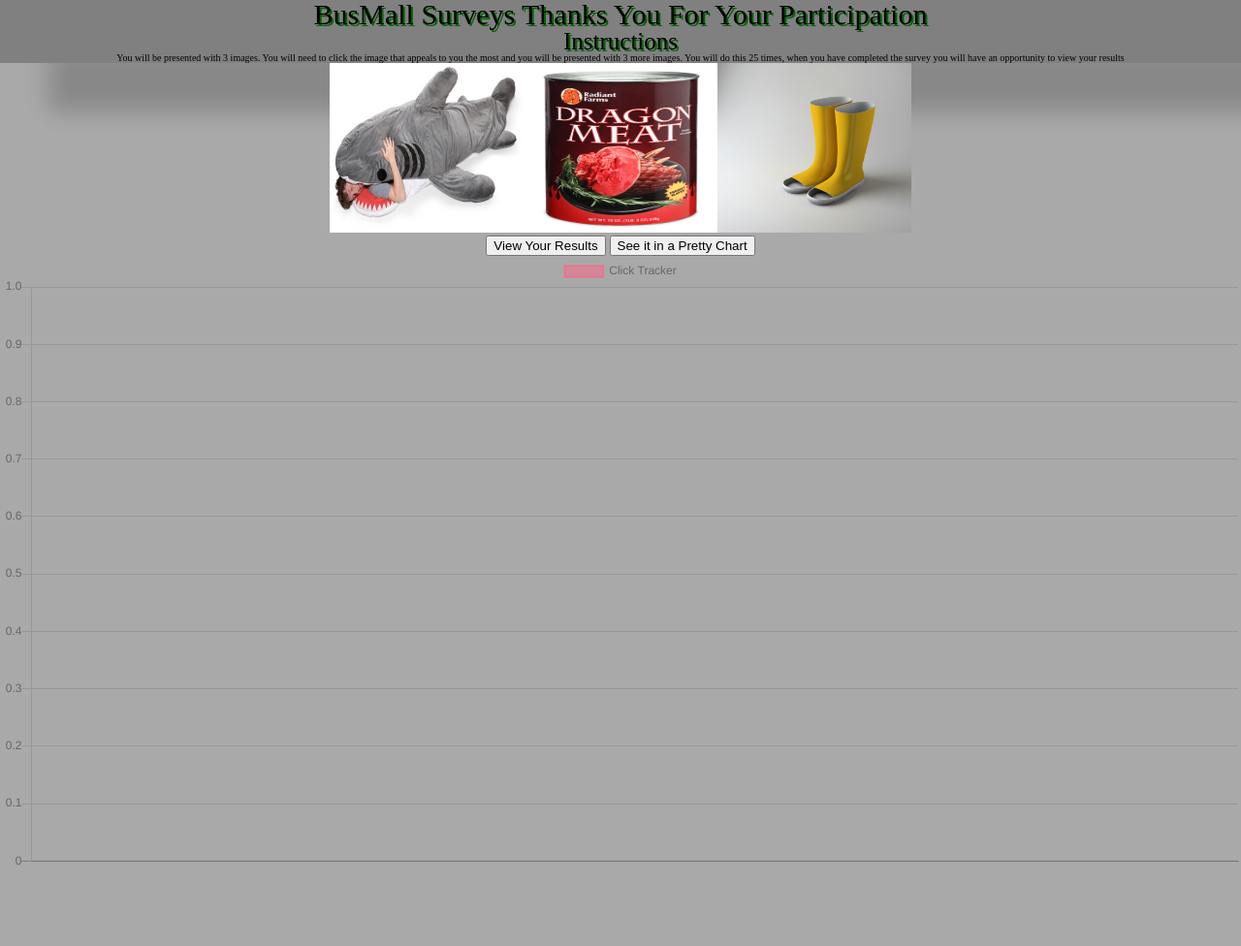
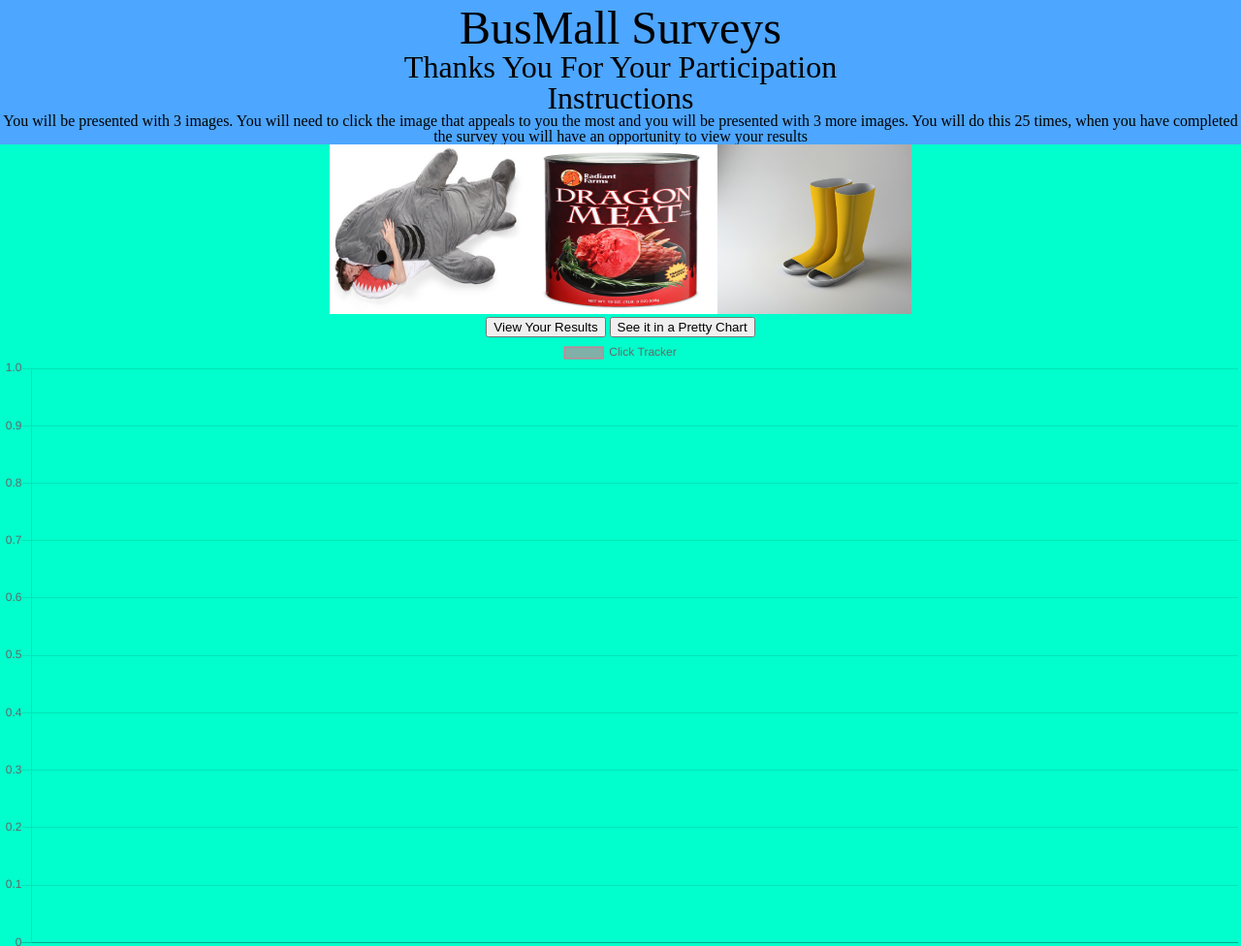
Before and after one commit to arn1313/bus-mall, a plain HTML site: page index.html in a window 1280 px wide. Shown: the whole page at 97% size. Before the commit the page ends 904 px from the top, so only its background shows below. Drawn offline with nearby package versions, Linux system fonts and the light colour scheme.

Commit message:
messing around

```diff
--- a/index.html
+++ b/index.html
@@ -13,7 +13,8 @@
 
   <main>
     <div id="textarea">
-      <h1>BusMall Surveys Thanks You For Your Participation</h1>
+      <h1>BusMall Surveys</h1>
+      <h2>Thanks You For Your Participation</h2>
 
       <h2>Instructions</h2>
 
--- a/style.css
+++ b/style.css
@@ -1,7 +1,8 @@
 
 body {
-  background-color: darkgrey;
+  background-color: #00ffcc;
   text-align: center;
+  max-width: 100%;
 }
 
 ul li {
@@ -14,31 +15,29 @@ img {
   height: 175px;
   margin: 125px;
   padding: 15px;
-  /*border: 10px solid black;*/
+}
+
+div {
+  max-width: 100%;
 }
 
 div h1 {
-  font-size: 30px;
-  text-shadow: 2px 2px darkgreen;
+  font-size: 3em;
 }
 
 div h2 {
-  text-shadow: 2px 2px darkgreen;
-  font-size: 25px;
+  font-size: 2em;
 }
 
 div p {
-  font-size: 10px
-  /*width: 25px;*/
+  font-size: 1em;
 }
 
 #textarea {
-  background-color: grey;
-  box-shadow: 50px 50px 25px #888888;
+  background-color: #4da6ff;
+  max-width: 100%;
   border: 5px;
-  padding: 5px
-  /*width: 600px;*/
-  float: inherit;
+  padding-top: 5px
 }
 
 #img {
@@ -46,28 +45,3 @@ div p {
   margin: 15px;
   padding: 5px;
 }
-
-/*//hope this works*/
-/*#work {
-font-size: 10px;
-text-align: center
-width: 100px;
-
-}
-
-/** {
-background-color: darkgrey;
-text-align: center;
-}
-
-
-#title {
-background-color: red;
-font-size: 200;x;
-}
-
-/*#title {
-font-size: 45px
-border: 2px dashed lightblue;
-}
-*/
```
